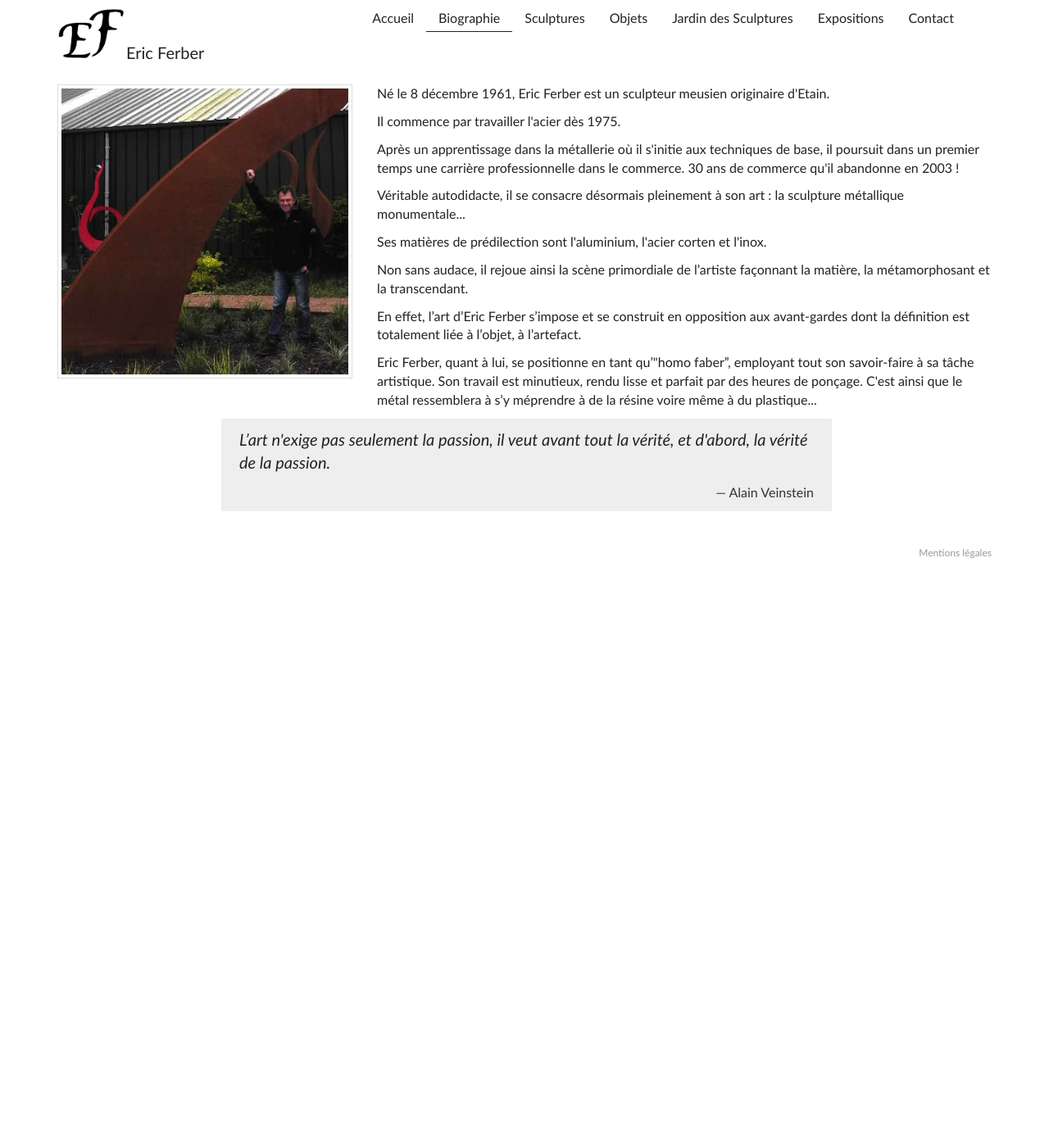
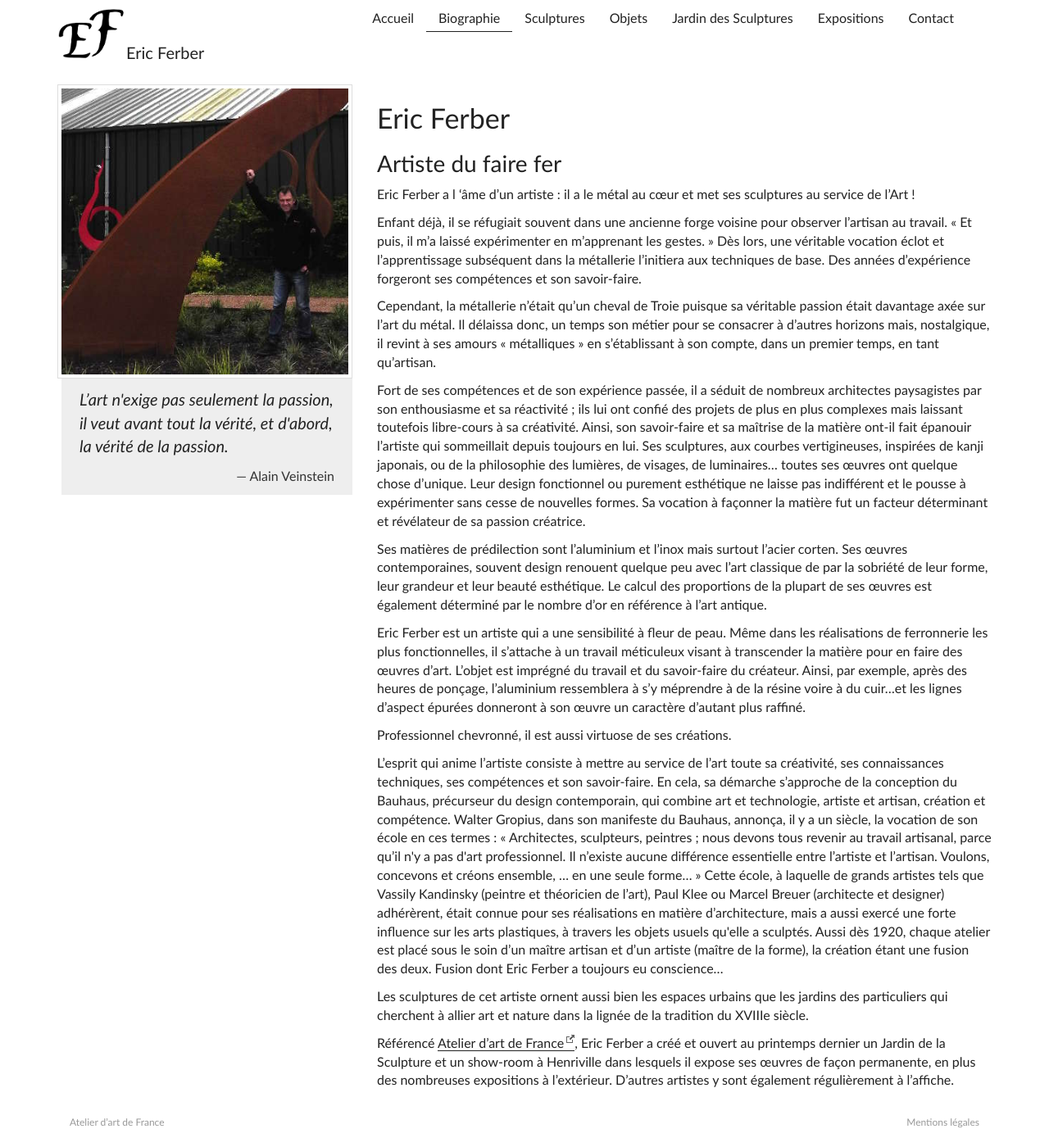
Before and after one commit to Eric-Ferber/Eric-Ferber.github.io, a Jekyll site: the page built from biographie.html, in a window 1280 px wide. Shown: the whole page at 82% size. Built offline with Jekyll 4.4.1, drawn with Linux system fonts in a browser that asks for light colours; before the commit the page ends 900 px from its top, so only the background shows below that.

Commit message:
new Victoire + bio + atelier de france link

```diff
--- a/_data/oeuvres.yml
+++ b/_data/oeuvres.yml
@@ -188,5 +188,5 @@
   dimensions : Hauteur 2 mètres avec socle
   materiaux  : Acier corten
   image :
-    base  : Victoire
+    base  : victoire-01
 #####################################################
--- a/_includes/footer.html
+++ b/_includes/footer.html
@@ -1,7 +1,14 @@
 <footer class="footer">
-    <p class="text-right">
-      <a href="mentions-legales.html">Mentions légales</a>
-    </p>
+    <div class="col-sm-6">
+        <p class="text-left">
+            <a class="noPicto" href="http://www.ateliersdart.com/atelier-atelier-ferber,3517.htm">Atelier d’art de France</a>
+        </p>
+    </div>
+    <div class="col-sm-6">
+        <p class="text-right">
+          <a href="mentions-legales.html">Mentions légales</a>
+        </p>
+    </div>
 </footer>
 
 <script type="text/javascript" src="/bootstrap/js/jquery-1.11.1.min.js"></script>
--- a/biographie.html
+++ b/biographie.html
@@ -8,23 +8,27 @@
 <div class="row">
   <div class="col-md-4">
       <img src="/img/eric-ferber-sculpteur.jpg" alt="Eric Ferber - Sculpteur" class="img-thumbnail">
-  </div>
-  <div class="col-md-8">
-    <p>Né le 8 décembre 1961, Eric Ferber est un sculpteur meusien originaire d'Etain.</p>
-    <p>Il commence par travailler l'acier dès 1975.</p>
-    <p>Après un apprentissage dans la métallerie où il s'initie aux techniques de base, il poursuit dans un premier temps une carrière professionnelle dans le commerce. 30 ans de commerce qu'il abandonne en 2003 !</p>
-    <p>Véritable autodidacte, il se consacre désormais pleinement à son art : la sculpture métallique monumentale...</p>
-    <p>Ses matières de prédilection sont l'aluminium, l'acier corten et l'inox.</p>
-    <p>Non sans audace, il rejoue ainsi la scène primordiale de l’artiste façonnant la matière, la métamorphosant et la transcendant.</p>
-    <p>En effet, l’art d’Eric Ferber  s’impose et se construit en opposition aux avant-gardes dont la définition est totalement liée à l’objet, à l’artefact.</p>
-    <p>Eric Ferber, quant à lui, se positionne en tant qu’"homo faber”, employant tout son savoir-faire à sa tâche artistique. Son travail est minutieux, rendu lisse et parfait par des heures de ponçage. C'est ainsi que le métal ressemblera à s’y méprendre à de la résine voire même à du plastique...</p>
-  </div>
-</div>
-<div class="row">
-  <div class="col-md-8 col-md-offset-2">
+
     <blockquote>
       <p>L’art n'exige pas seulement la passion, il veut avant tout la vérité, et d'abord, la vérité de la passion.</p>
       <footer class="text-right">Alain Veinstein</footer>
     </blockquote>
   </div>
+  <div class="col-md-8">
+<h2>Eric Ferber</h2>
+<h3>Artiste du faire fer</h3>
+
+<p>Eric Ferber a l ‘âme d’un artiste : il a le métal au cœur et met ses sculptures au service de l’Art !</p>
+<p>Enfant  déjà, il se réfugiait souvent dans une ancienne forge voisine pour observer l’artisan au travail. « Et puis, il m’a laissé expérimenter en m’apprenant les gestes. »  Dès lors, une véritable vocation éclot et l’apprentissage subséquent dans la métallerie l’initiera aux techniques de base. Des années d’expérience forgeront ses compétences et son savoir-faire.</p>
+<p>Cependant, la métallerie n’était qu’un cheval de Troie puisque sa véritable passion était davantage axée sur l’art du métal. Il délaissa donc, un temps son métier pour se consacrer à d’autres horizons mais, nostalgique, il revint à ses amours « métalliques » en s’établissant à son compte, dans un premier temps, en tant qu’artisan.</p>
+<p>Fort de ses compétences et de son expérience passée, il a séduit de nombreux architectes paysagistes par son enthousiasme et sa réactivité ; ils lui ont confié  des projets de plus en plus complexes mais laissant toutefois libre-cours à sa créativité. Ainsi, son savoir-faire et sa maîtrise de la matière ont-il  fait épanouir l’artiste qui sommeillait depuis toujours en lui. Ses sculptures, aux courbes vertigineuses, inspirées de kanji japonais, ou de la philosophie des lumières, de visages, de luminaires… toutes ses œuvres ont quelque chose d’unique. Leur design fonctionnel ou purement esthétique ne laisse pas indifférent et le pousse à expérimenter sans cesse de nouvelles formes. Sa vocation à façonner la matière fut un facteur déterminant et révélateur de sa passion créatrice. </p>
+<p>Ses matières de prédilection sont l’aluminium et l’inox mais surtout l’acier corten. Ses œuvres contemporaines, souvent design renouent quelque peu avec l’art classique de par la sobriété de leur forme, leur grandeur et leur beauté esthétique. Le calcul des proportions de la plupart de ses œuvres est également déterminé par le nombre d’or en référence à l’art antique.</p>
+<p>Eric Ferber est un artiste qui a une sensibilité à fleur de peau.  Même dans les réalisations de ferronnerie les plus fonctionnelles, il s’attache à un travail méticuleux visant à transcender la matière pour en faire des œuvres d’art. L’objet est imprégné du travail et du savoir-faire du créateur. Ainsi, par exemple, après des heures de ponçage, l’aluminium ressemblera à s’y méprendre à de la résine voire à du cuir…et les lignes d’aspect épurées donneront à son œuvre un caractère d’autant plus raffiné.</p>
+<p>Professionnel chevronné, il est aussi virtuose de ses créations.</p>
+<p>L’esprit qui anime l’artiste consiste à  mettre au service de l’art toute sa créativité, ses connaissances techniques, ses compétences et son savoir-faire. En cela, sa démarche s’approche de la conception du Bauhaus, précurseur du design contemporain, qui combine art et technologie, artiste et artisan, création et compétence. Walter Gropius, dans son manifeste du Bauhaus, annonça, il y a un siècle, la vocation de son école en ces termes : « Architectes, sculpteurs, peintres ; nous devons tous revenir au travail artisanal, parce qu’il n'y a pas d'art professionnel. Il n’existe aucune différence essentielle entre l’artiste et l’artisan. Voulons, concevons et créons ensemble, … en une seule forme… »  Cette école, à laquelle de grands artistes tels que Vassily Kandinsky (peintre et théoricien de l’art), Paul Klee ou Marcel Breuer (architecte et designer) adhérèrent, était connue pour ses réalisations en matière d’architecture, mais a aussi exercé une forte influence sur les arts plastiques, à travers les objets usuels qu'elle a sculptés. Aussi dès 1920, chaque atelier est placé sous le soin d’un maître artisan et d’un artiste (maître de la forme), la création étant une fusion des deux. Fusion dont Eric Ferber a toujours eu conscience…</p>
+<p>Les sculptures de cet artiste ornent aussi bien les espaces urbains que les jardins des particuliers qui cherchent à allier art et nature dans la lignée de la tradition du XVIIIe siècle. </p>
+
+<p>Référencé <a href="http://www.ateliersdart.com/atelier-atelier-ferber,3517.htm">Atelier d’art de France</a>, Eric Ferber a créé et ouvert au printemps dernier un Jardin de la Sculpture et un show-room à Henriville dans lesquels il expose ses œuvres de façon permanente, en plus des nombreuses expositions à l’extérieur. D’autres artistes y sont également régulièrement à l’affiche.</p>
+
+  </div>
 </div>
--- a/bootstrap/less/custom.less
+++ b/bootstrap/less/custom.less
@@ -57,6 +57,11 @@
     padding-right: 13px;
 }
 
+a.externalLink.noPicto{
+    background-image: none;
+    padding-right: 3px;
+}
+
 h1{
     color: @gray;
 }
```
Also changed, not shown: bootstrap/css/bootstrap.min.css, img/oeuvres/thumbs/victoire-01-75.jpg (added), img/oeuvres/victoire-01-500.jpg (added).
